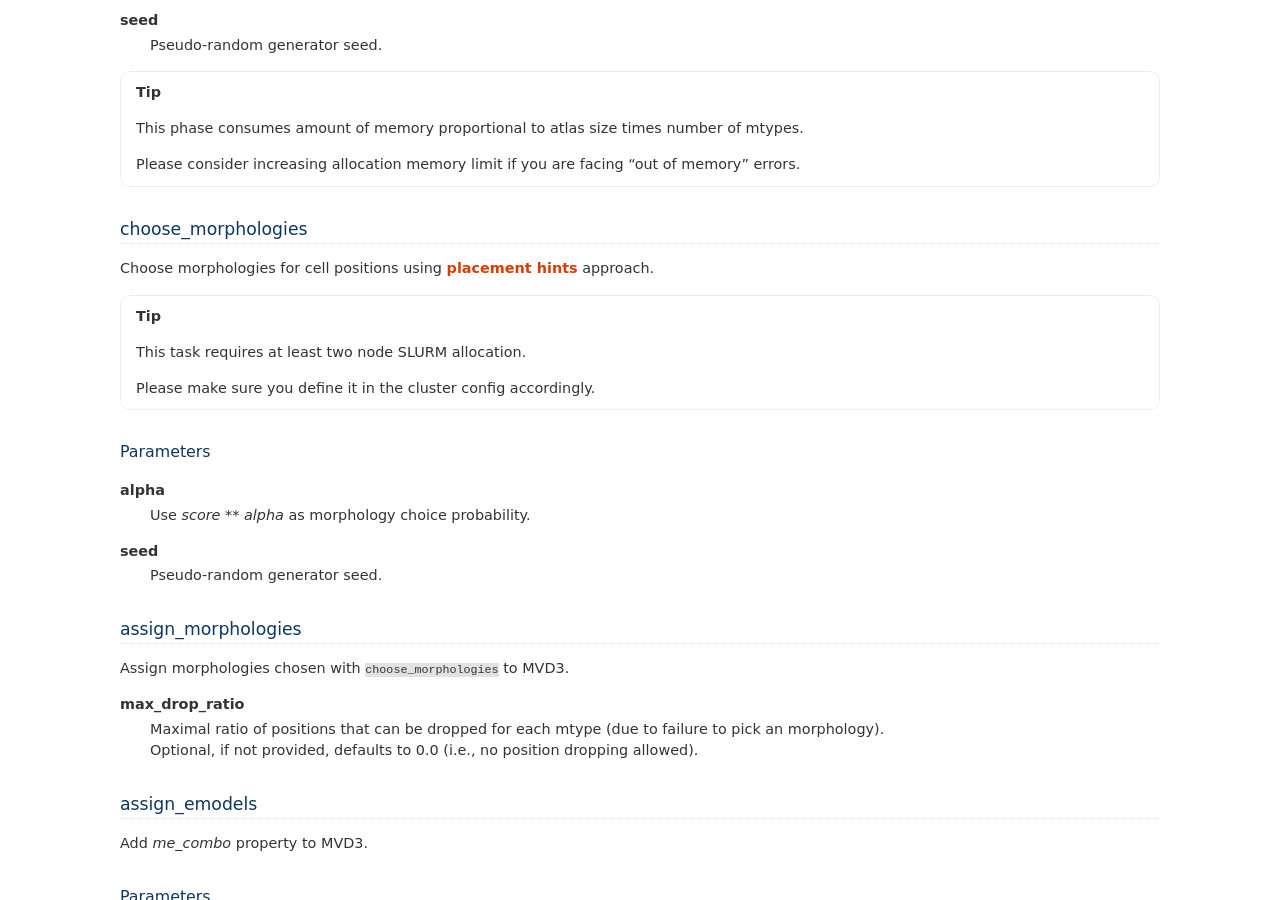
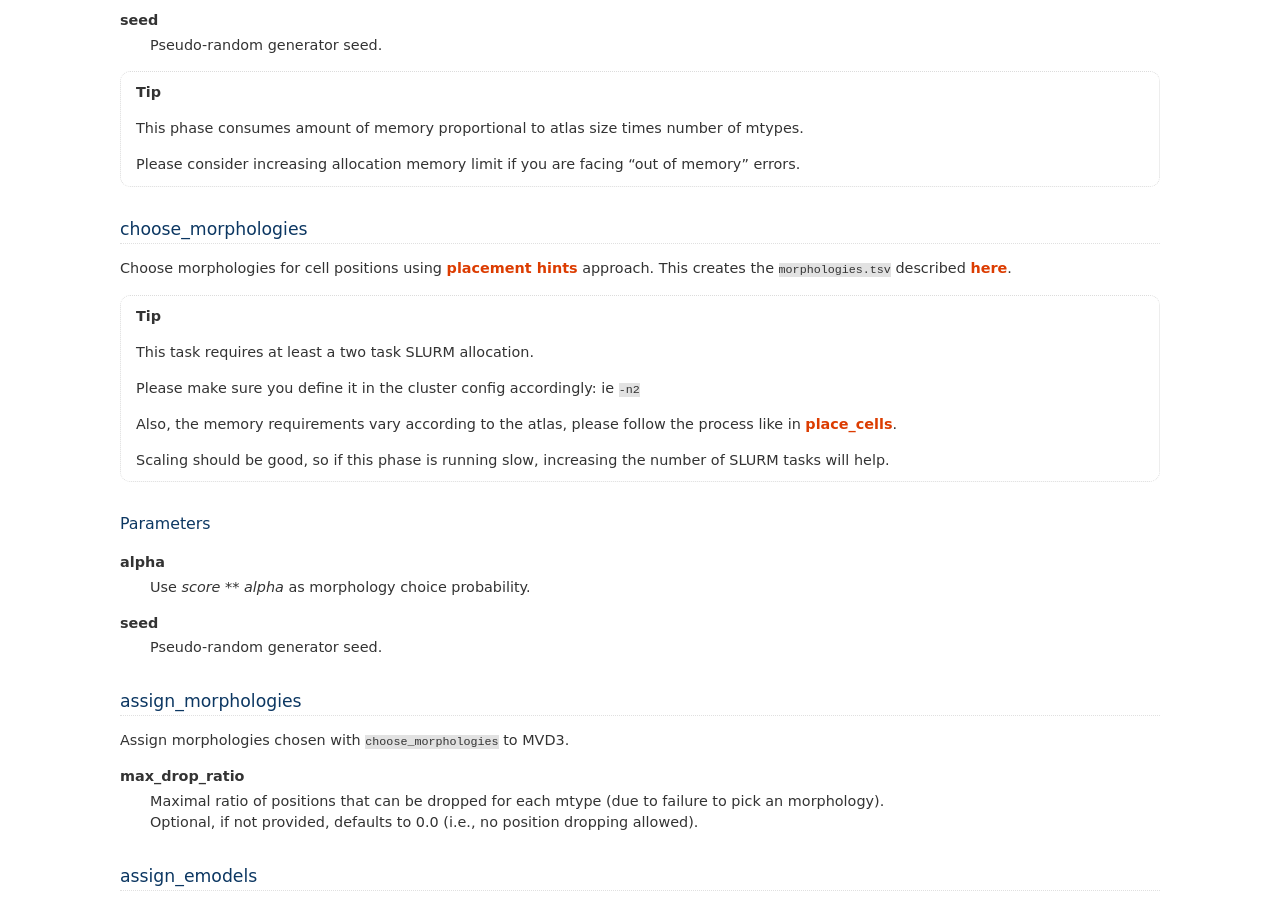
Before and after one commit to BlueBrain/circuit-build, a Sphinx documentation site: the page built from doc/source/phases.rst, in a window 1280 px wide and 900 px high, scrolled down 1435 px. Built offline with Sphinx 7.4.7, drawn with Linux system fonts in a browser that asks for light colours.

Commit message:
update some small doc, small fixes to Snakefile
Change-Id: Ib3ad87de43a37b6f96d0db55a374b292588409ae

```diff
--- a/doc/source/phases.rst
+++ b/doc/source/phases.rst
@@ -85,13 +85,18 @@ Parameters
 choose_morphologies
 -------------------
 
-Choose morphologies for cell positions using `placement hints <https://bbpteam.epfl.ch/documentation/placement-algorithm-2.0.7/index.html>`_ approach.
+Choose morphologies for cell positions using `placement hints <https://bbpteam.epfl.ch/documentation/placement-algorithm-2.0.8/index.html>`_ approach.  This creates the ``morphologies.tsv`` described `here <https://bbpteam.epfl.ch/documentation/placement-algorithm-2.0.8/index.html#choose-morphologies>`_.
 
 .. tip::
 
-    This task requires at least two node SLURM allocation.
+    This task requires at least a two task SLURM allocation.
 
-    Please make sure you define it in the cluster config accordingly.
+    Please make sure you define it in the cluster config accordingly: ie ``-n2``
+
+    Also, the memory requirements vary according to the atlas, please follow the process like in :ref:`place_cells <ref-phase-place-cells>`.
+
+    Scaling should be good, so if this phase is running slow, increasing the
+    number of SLURM tasks will help.
 
 
 Parameters
```
Also changed, not shown: 1 other file.
